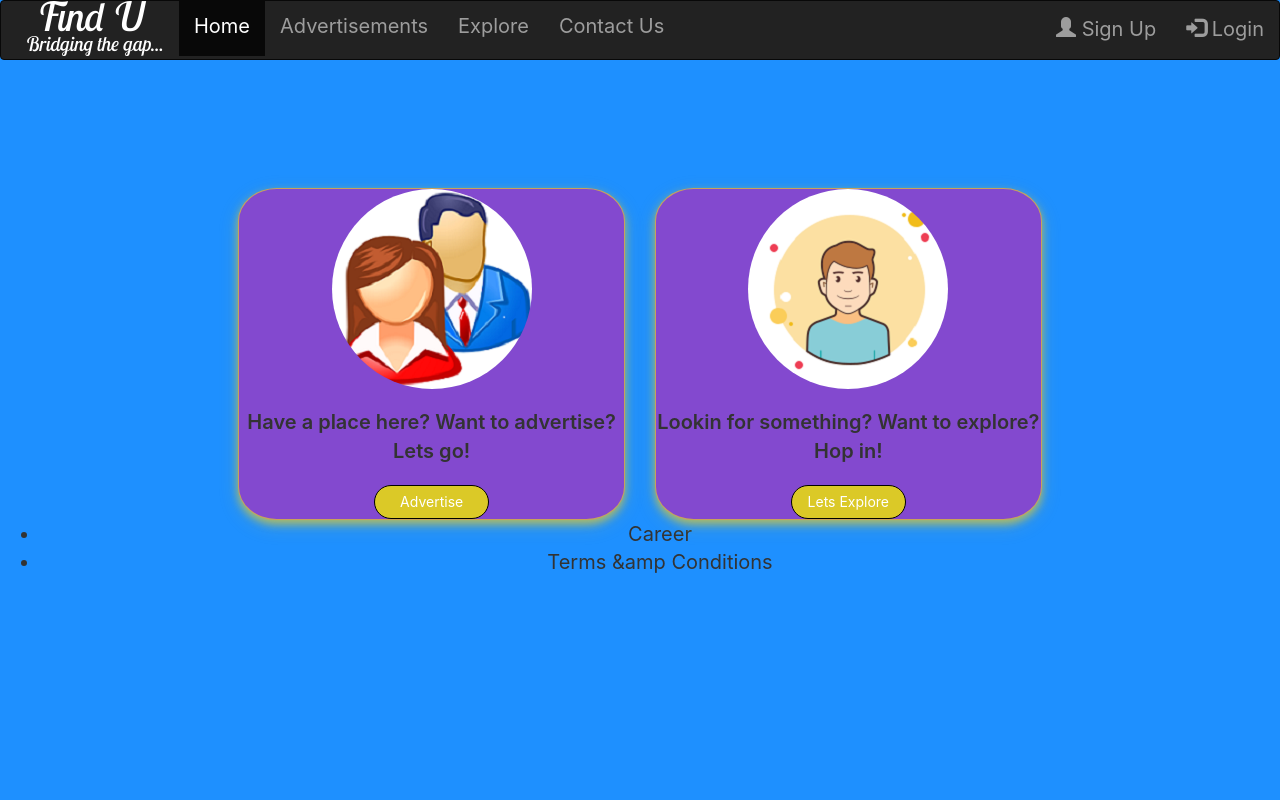
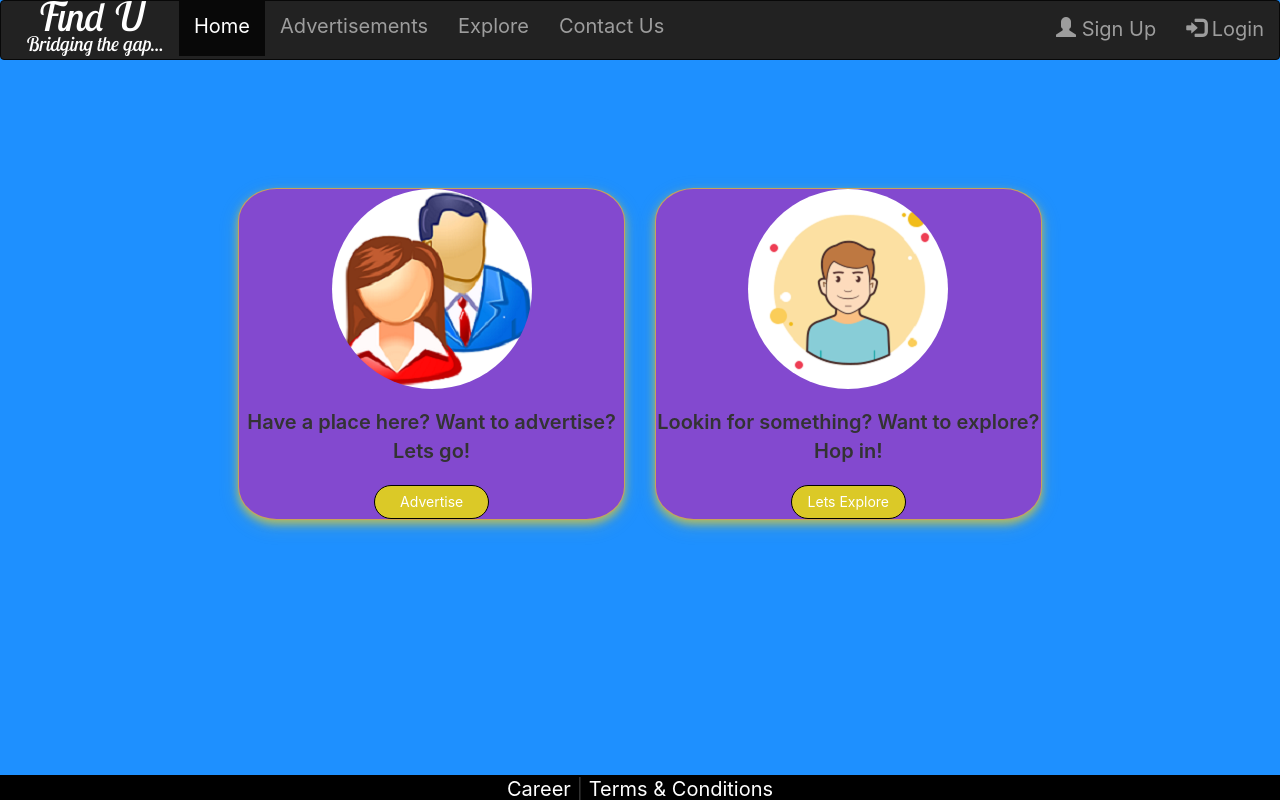
Before and after one commit to psk001/feedU, a React (Create React App) app: page / in a window 1280 px wide. Built offline with nearby package versions, Linux system fonts and the light colour scheme.

Commit message:
footer added

```diff
--- a/src/components/Footer.css
+++ b/src/components/Footer.css
@@ -0,0 +1,17 @@
+footer {
+    background-color: black;
+    position: fixed;
+    height: 25px;
+    bottom: 0;
+    width: 100%;
+    margin-top: 5%;
+}
+
+footer > a {
+    text-decoration: none;
+    color:white;
+    size: 10px;
+}
+
+
+a:hover{ text-decoration: none; }
--- a/src/components/Footer.js
+++ b/src/components/Footer.js
@@ -1,12 +1,11 @@
 import React from 'react';
+import './Footer.css';
 
 export default function Footer(){
     return(
         <footer className="fixed-bottom">
-            <ul>
-                <li>Career</li>
-                <li>Terms &amp Conditions </li>
-            </ul>
+           <a href="#" >Career </a> |
+           <a href="#"> Terms & Conditions </a>
         </footer>
     );
 }
```
